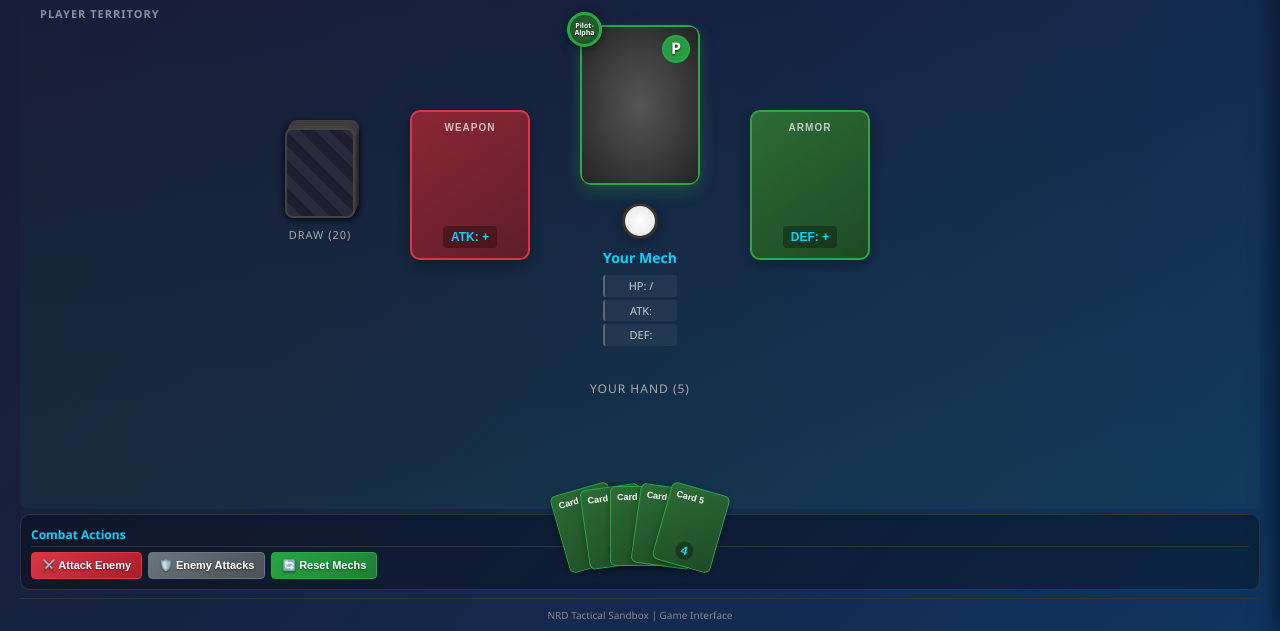
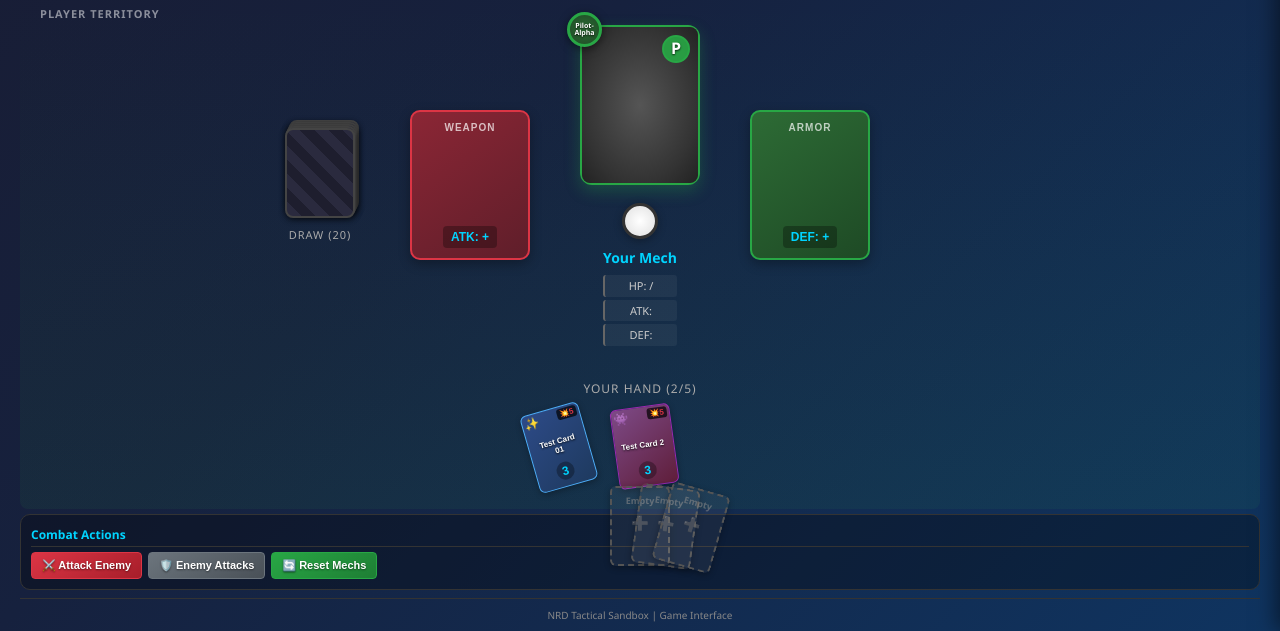
Before and after one commit to stratos75/NRDSandbox, a PHP site: page / in a window 1280 px wide. Shown: the part 656-1287 px from the top of the page. Run offline with PHP 8.4, Linux system fonts and the light colour scheme; the visitor is signed in with stand-in values (Sample User, id 1).

Commit message:
2nd Claude Chat. Works well with card slots and saving to JSON.

```diff
--- a/data/cards.json
+++ b/data/cards.json
@@ -10,12 +10,23 @@
             "rarity": "uncommon",
             "created_at": "2025-06-27 13:17:44",
             "created_by": "admin"
+        },
+        {
+            "id": "card_685f2cdb65f64_1751067867",
+            "name": "Test Card 2",
+            "cost": 3,
+            "type": "creature",
+            "damage": 5,
+            "description": "Test Card 2!",
+            "rarity": "legendary",
+            "created_at": "2025-06-27 23:44:27",
+            "created_by": "admin"
         }
     ],
     "meta": {
         "created": "2025-06-27 13:17:09",
         "version": "1.0",
-        "total_cards": 1,
-        "last_updated": "2025-06-27 13:17:44"
+        "total_cards": 2,
+        "last_updated": "2025-06-27 23:44:27"
     }
 }
--- a/index.php
+++ b/index.php
@@ -13,6 +13,24 @@
 $enemyArmor = $_SESSION['enemyArmor'] ?? ['name' => 'Reactive Plating', 'def' => 8, 'durability' => 100];
 
 $gameLog = $_SESSION['log'] ?? [];
+
+// ===================================================================
+// LOAD PLAYER HAND CARDS FROM JSON
+// ===================================================================
+require_once 'card-manager.php';
+$cardManager = new CardManager();
+$availableCards = $cardManager->getAllCards();
+
+// Prepare player hand - fill with real cards first, then empty slots
+$playerHand = [];
+for ($i = 0; $i < $gameConfig['hand_size']; $i++) {
+    if (isset($availableCards[$i])) {
+        $playerHand[] = $availableCards[$i];
+    } else {
+        // Create empty card slot
+        $playerHand[] = null;
+    }
+}
 
 // FORM PROCESSING
 if ($_SERVER['REQUEST_METHOD'] === 'POST') {
@@ -91,6 +109,17 @@
         return htmlspecialchars($default);
     }
     return htmlspecialchars($value);
+}
+
+function getCardTypeIcon($type) {
+    $icons = [
+        'spell' => '✨',
+        'weapon' => '⚔️',
+        'armor' => '🛡️',
+        'creature' => '👾',
+        'support' => '🔧'
+    ];
+    return $icons[$type] ?? '🃏';
 }
 ?>
 
@@ -285,16 +314,32 @@
                 <div class="spacer"></div>
             </div>
 
-            <!-- Player Hand (Bottom - Visible Cards in Fan Layout) -->
+            <!-- Player Hand (Bottom - Real Cards from JSON) -->
             <div class="hand-section player-hand-section">
-                <div class="hand-label">Your Hand (<?= $gameConfig['hand_size'] ?>)</div>
+                <div class="hand-label">Your Hand (<?= count(array_filter($playerHand)) ?>/<?= $gameConfig['hand_size'] ?>)</div>
                 <div class="hand-cards-fan">
-                    <?php for ($i = 1; $i <= $gameConfig['hand_size']; $i++): ?>
+                    <?php for ($i = 0; $i < $gameConfig['hand_size']; $i++): ?>
                         <form method="post" style="display: inline;">
-                            <button type="submit" name="card_click" value="Player Hand Card <?= $i ?>" class="hand-card face-up fan-card" style="--card-index: <?= $i-1 ?>">
-                                <div class="card-mini-name">Card <?= $i ?></div>
-                                <div class="card-mini-cost"><?= rand(1,5) ?></div>
-                            </button>
+                            <?php if ($playerHand[$i] !== null): ?>
+                                <!-- Real Card from JSON -->
+                                <?php $card = $playerHand[$i]; ?>
+                                <button type="submit" name="card_click" value="<?= htmlspecialchars($card['name']) ?>" class="hand-card face-up fan-card real-card <?= $card['type'] ?>-card" style="--card-index: <?= $i ?>">
+                                    <div class="card-mini-icon"><?= getCardTypeIcon($card['type']) ?></div>
+                                    <div class="card-mini-name"><?= htmlspecialchars($card['name']) ?></div>
+                                    <div class="card-mini-cost"><?= $card['cost'] ?></div>
+                                    <?php if ($card['damage'] > 0): ?>
+                                        <div class="card-mini-damage">💥<?= $card['damage'] ?></div>
+                                    <?php endif; ?>
+                                </button>
+                            <?php else: ?>
+                                <!-- Empty Card Slot -->
+                                <div class="hand-card face-up fan-card empty-card" style="--card-index: <?= $i ?>">
+                                    <div class="empty-card-content">
+                                        <div class="empty-card-text">Empty</div>
+                                        <div class="empty-card-icon">➕</div>
+                                    </div>
+                                </div>
+                            <?php endif; ?>
                         </form>
                     <?php endfor; ?>
                 </div>
@@ -516,6 +561,10 @@
             resetCardForm();
             // Update card library
             loadCardLibrary();
+            // Refresh the page to show the new card in the hand
+            setTimeout(() => {
+                window.location.reload();
+            }, 1000);
         } else {
             alert('Error saving card: ' + data.message);
         }
@@ -604,6 +653,10 @@
         .then(data => {
             if (data.success) {
                 loadCardLibrary(); // Refresh the library
+                // Refresh the page to update the hand display
+                setTimeout(() => {
+                    window.location.reload();
+                }, 500);
             } else {
                 alert('Error deleting card: ' + data.message);
             }
--- a/style.css
+++ b/style.css
@@ -541,11 +541,57 @@
     );
 }
 
+/* ===================================================================
+   REAL CARD STYLING (NEW FOR JSON INTEGRATION)
+   =================================================================== */
+.real-card {
+    position: relative;
+}
+
+.real-card.spell-card {
+    background: linear-gradient(145deg, #2d4a87 0%, #1e3a5f 100%);
+    border-color: #4dabf7;
+}
+
+.real-card.weapon-card {
+    background: linear-gradient(145deg, #8b2635 0%, #5f1e2a 100%);
+    border-color: #dc3545;
+}
+
+.real-card.armor-card {
+    background: linear-gradient(145deg, #2d6b35 0%, #1e4a25 100%);
+    border-color: #28a745;
+}
+
+.real-card.creature-card {
+    background: linear-gradient(145deg, #7d4a87 0%, #5f1e3a 100%);
+    border-color: #9c27b0;
+}
+
+.real-card.support-card {
+    background: linear-gradient(145deg, #87652d 0%, #5f4a1e 100%);
+    border-color: #ff9800;
+}
+
+.card-mini-icon {
+    position: absolute;
+    top: 2px;
+    left: 2px;
+    font-size: 12px;
+    z-index: 1;
+}
+
 .card-mini-name {
-    font-size: 9px;
+    font-size: 8px;
     font-weight: bold;
     text-align: center;
     line-height: 1.1;
+    margin-top: 16px;
+    flex: 1;
+    display: flex;
+    align-items: center;
+    justify-content: center;
+    text-shadow: 0 1px 2px rgba(0, 0, 0, 0.8);
 }
 
 .card-mini-cost {
@@ -563,6 +609,54 @@
     justify-content: center;
     align-self: center;
     margin-top: auto;
+}
+
+.card-mini-damage {
+    position: absolute;
+    top: 2px;
+    right: 2px;
+    font-size: 8px;
+    font-weight: bold;
+    color: #dc3545;
+    background: rgba(0, 0, 0, 0.7);
+    padding: 1px 3px;
+    border-radius: 3px;
+    z-index: 1;
+}
+
+/* ===================================================================
+   EMPTY CARD SLOT STYLING (NEW)
+   =================================================================== */
+.empty-card {
+    background: rgba(255, 255, 255, 0.05) !important;
+    border: 2px dashed #555 !important;
+    cursor: default !important;
+    display: flex;
+    align-items: center;
+    justify-content: center;
+}
+
+.empty-card:hover {
+    background: rgba(255, 255, 255, 0.08) !important;
+    border-color: #777 !important;
+    box-shadow: 0 4px 12px rgba(255, 255, 255, 0.1) !important;
+}
+
+.empty-card-content {
+    text-align: center;
+    opacity: 0.6;
+}
+
+.empty-card-text {
+    font-size: 9px;
+    color: #888;
+    font-weight: bold;
+    margin-bottom: 4px;
+}
+
+.empty-card-icon {
+    font-size: 14px;
+    color: #666;
 }
 
 /* ===================================================================
@@ -822,6 +916,21 @@
 
     .nav-left, .nav-right {
         justify-content: center;
+    }
+
+    .fan-card {
+        width: 50px;
+        height: 70px;
+    }
+
+    .card-mini-name {
+        font-size: 7px;
+    }
+
+    .card-mini-cost {
+        width: 15px;
+        height: 15px;
+        font-size: 10px;
     }
 }
 
```
